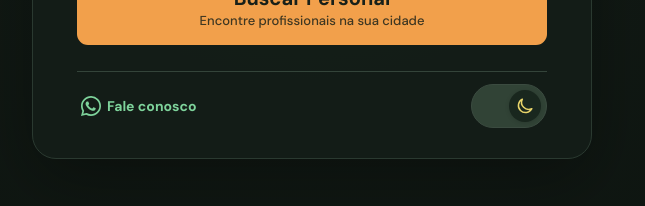
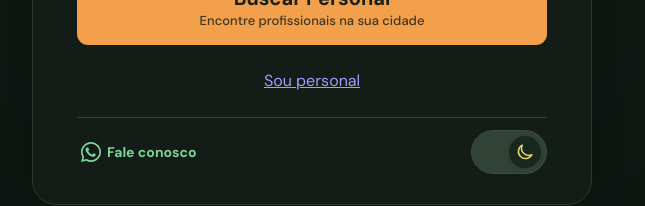
Before and after one commit to albertoapr/calculadoraimc, a Vue app: page / in a window 1280 px wide. Shown: the part 462-668 px from the top of the page, without its empty margins (328-973 px from the left). Built offline with nearby package versions, Linux system fonts and the light colour scheme; no server answers.

Commit message:
feat(home): adicionar link Sou personal para cadastro profissional

```diff
--- a/src/App.vue
+++ b/src/App.vue
@@ -252,6 +252,11 @@ const {
               ><small>Encontre profissionais na sua cidade</small></span
             >
           </button>
+          <a
+            href="#cadastro-personal"
+            class="header-signup-link"
+            style="display: block; margin-top: 16px; text-align: center"
+          >Sou personal</a>
         </div>
       </div>
       <div v-if="viewMode === 'home' && !result && !isRootHome" class="home-actions">
```
